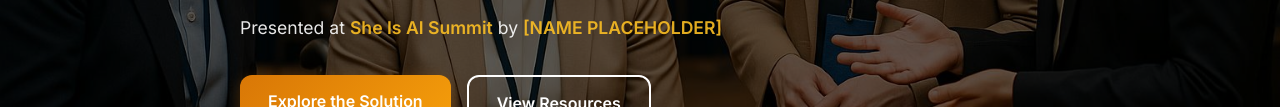
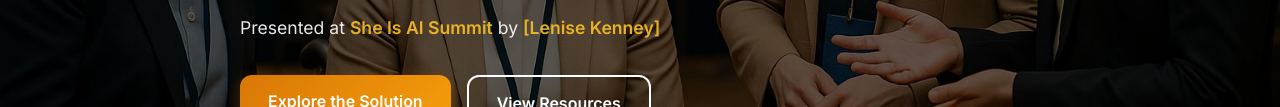
Before and after one commit to TKHatton/EmotionalAISafety, a plain HTML site: page index.html in a window 1280 px wide. Shown: the part 520-627 px from the top of the page. Drawn offline with nearby package versions, Linux system fonts and the light colour scheme.

Commit message:
Added my name as presenter

```diff
--- a/index.html
+++ b/index.html
@@ -40,7 +40,7 @@
                 <h1 class="hero-title">Emotional AI for a Sustainable Society</h1>
                 <h2 class="hero-subtitle">Connection, Safety, and the Future of Human-Machine Relationships</h2>
                 <p class="hero-hook">AI is learning to speak the language of love without the capacity to feel it. How do we navigate this new landscape while preserving authentic human connection?</p>
-                <p class="hero-presenter">Presented at <span class="presenter-name">She Is AI Summit</span> by <span class="presenter-name">[NAME PLACEHOLDER]</span></p>
+                <p class="hero-presenter">Presented at <span class="presenter-name">She Is AI Summit</span> by <span class="presenter-name">[Lenise Kenney]</span></p>
                 <div class="hero-buttons">
                     <a href="#solution" class="btn btn-primary">Explore the Solution</a>
                     <a href="#resources" class="btn btn-secondary">View Resources</a>
```
